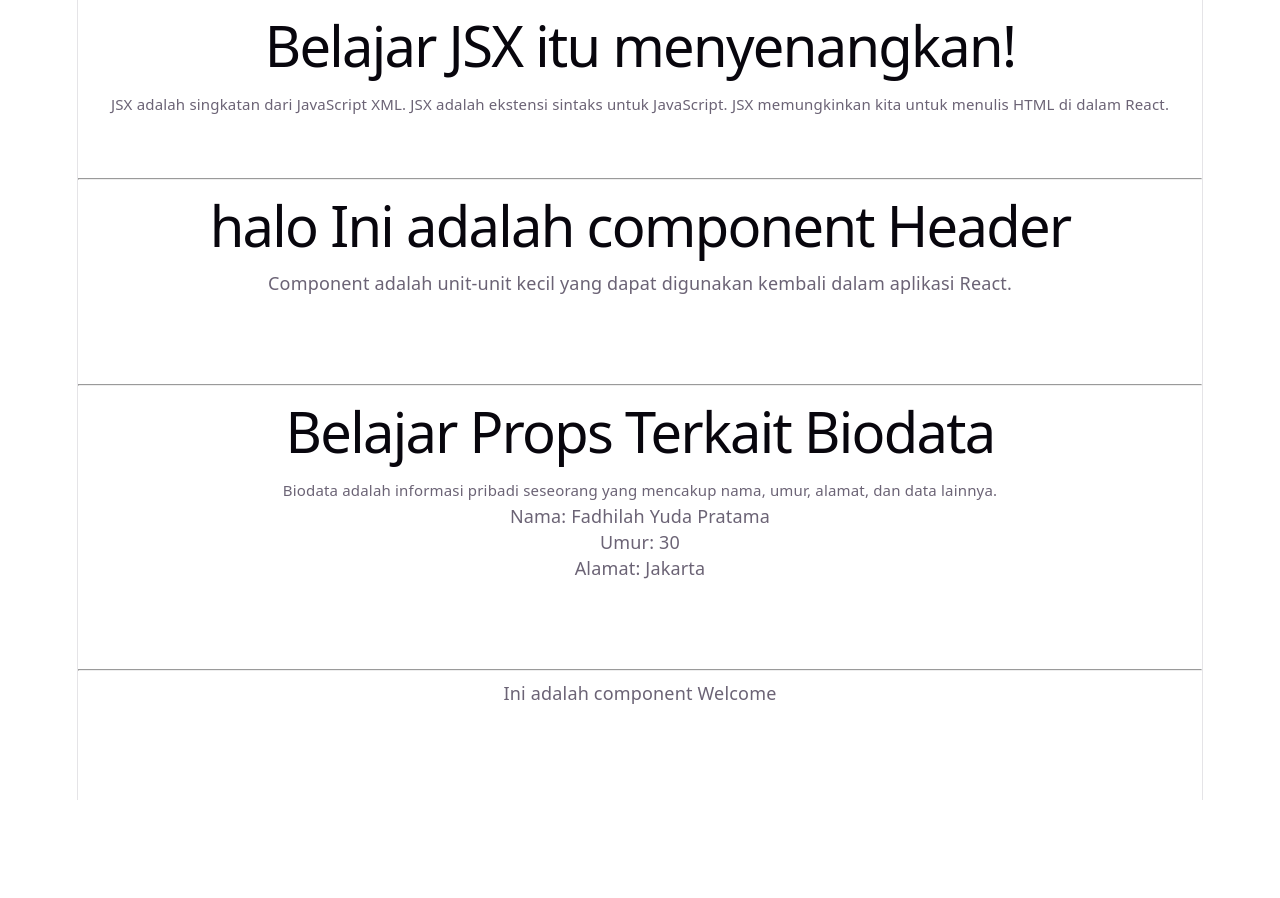
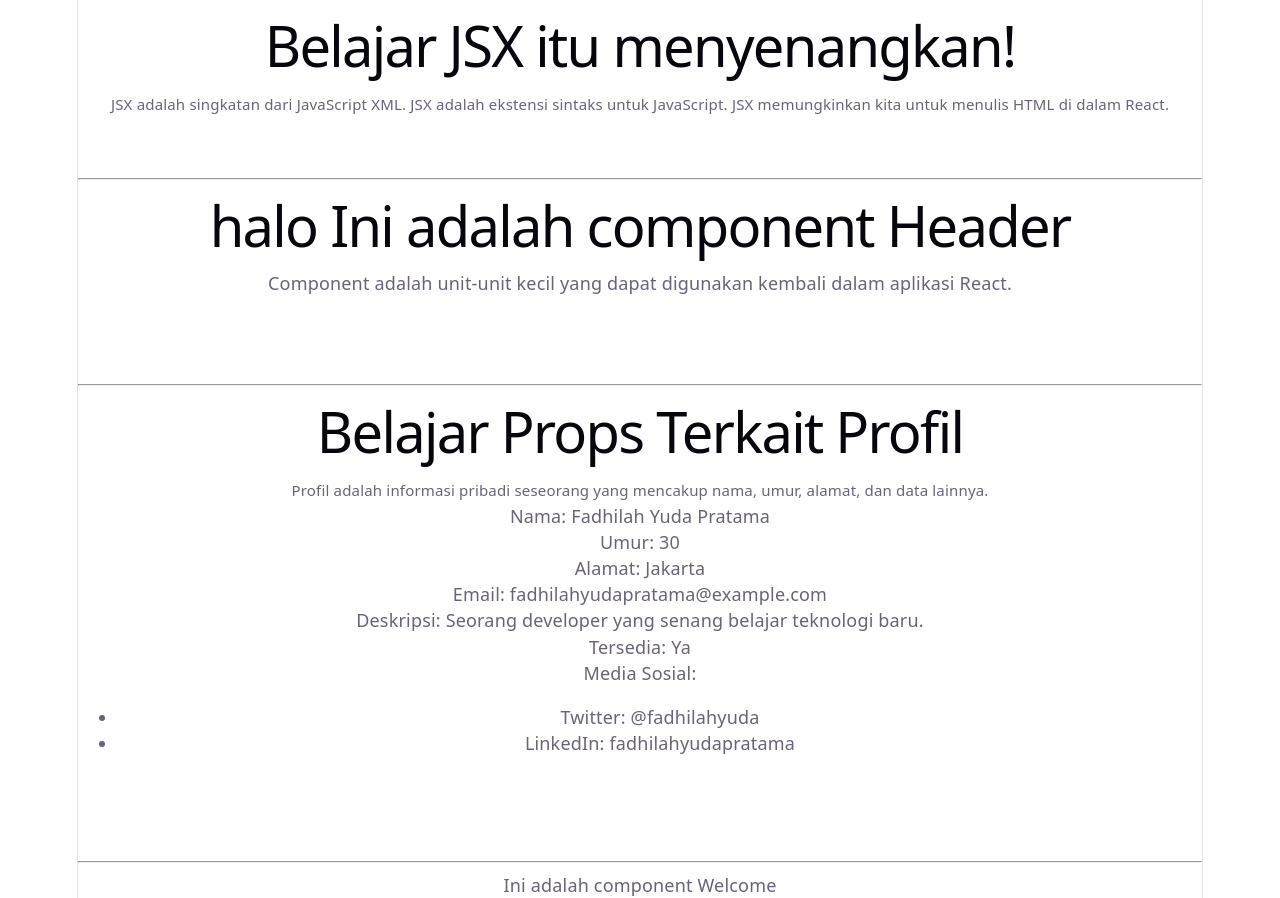
Before and after one commit to fadilahyudapratama/learn-react-basic, a React (Vite) app: page / in a window 1280 px wide. Before the commit the page ends 800 px from the top, so only its background shows below. Built offline with nearby package versions, Linux system fonts and the light colour scheme.

Commit message:
perubahan dari biodata ke profil

```diff
--- a/src/App.jsx
+++ b/src/App.jsx
@@ -1,7 +1,7 @@
 // import './App.css'
 import Welcome from './component/Welcome';
 import Header from './component/Header';
-import Biodata from './component/Biodata';
+import Profil from './component/Profil';
 
 function App() {
   const name = "fadhilah Yuda Pratama";
@@ -20,7 +20,7 @@ function App() {
       <br />
       <hr />
 
-      <Biodata nama="Fadhilah Yuda Pratama" umur={30} alamat="Jakarta" />
+      <Profil name="Fadhilah Yuda Pratama" age={30} location="Jakarta" email="fadhilahyudapratama@example.com" description="Seorang developer yang senang belajar teknologi baru." available={true} socialMedia={{ twitter: "@fadhilahyuda", linkedin: "fadhilahyudapratama" }}  />
       <br />
       <br />
       <br />
--- a/src/component/Biodata.jsx
+++ /dev/null
@@ -1,13 +0,0 @@
-function Biodata({ nama, umur, alamat }) {
-    return (
-        <div>
-            <h1>Belajar Props Terkait Biodata</h1>
-            <small>Biodata adalah informasi pribadi seseorang yang mencakup nama, umur, alamat, dan data lainnya.</small>
-            <p>Nama: {nama}</p>
-            <p>Umur: {umur}</p>
-            <p>Alamat: {alamat}</p>
-        </div>
-    );
-}
-
-export default Biodata
--- /dev/null
+++ b/src/component/Profil.jsx
@@ -0,0 +1,21 @@
+function Profil({ name, age, location, email, description, available, socialMedia }) {
+    return (
+        <div>
+            <h1>Belajar Props Terkait Profil</h1>
+            <small>Profil adalah informasi pribadi seseorang yang mencakup nama, umur, alamat, dan data lainnya.</small>
+            <p>Nama: {name}</p>
+            <p>Umur: {age}</p>
+            <p>Alamat: {location}</p>
+            <p>Email: {email}</p>
+            <p>Deskripsi: {description}</p>
+            <p>Tersedia: {available ? "Ya" : "Tidak"}</p>
+            <p>Media Sosial:</p>
+            <ul>
+                <li>Twitter: {socialMedia.twitter}</li>
+                <li>LinkedIn: {socialMedia.linkedin}</li>
+            </ul>
+        </div>
+    );
+}
+
+export default Profil
```
